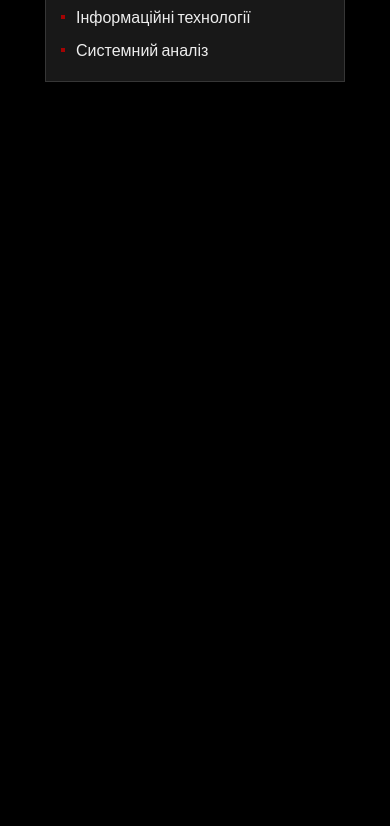
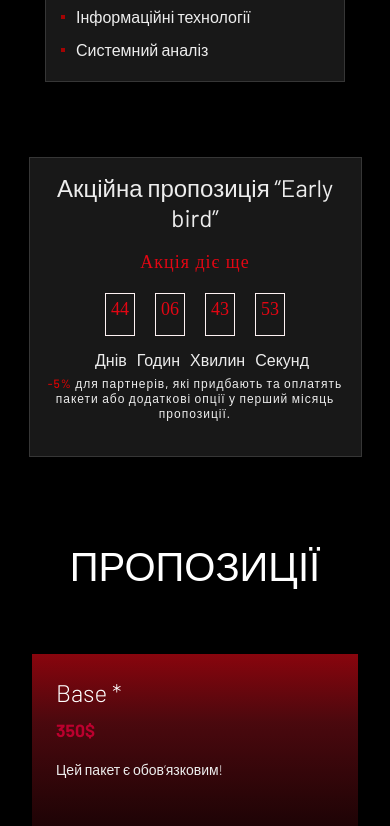
Before and after one commit to yasinochka/ctf-2025-partnership, a Next.js app: page / in a window 390 px wide. Shown: the part 5800-6626 px from the top of the page. Built offline with nearby package versions, Linux system fonts and the light colour scheme; a web font is replaced by a local one.

Commit message:
countdown adaptive for phones done

```diff
--- a/src/app/Countdown.module.css
+++ b/src/app/Countdown.module.css
@@ -88,3 +88,59 @@
 .highlightRed{
     color: #d90404;
 }
+
+@media (max-width: 768px) {
+    .CountdownSection {
+        padding: 20px 10px;
+    }
+
+    .text {
+        padding: 15px;
+        max-width: 90%;
+        position: relative; /* Додано для правильного позиціонування абсолютних елементів */
+    }
+
+    .title1 {
+        font-size: 24px;
+    }
+
+    .title2 {
+        font-size: 18px;
+    }
+
+    .notTitle {
+        font-size: 12px;
+        margin-top: 40px; /* Додано відступ зверху, щоб уникнути накладання */
+    }
+
+    .countdown {
+        gap: 20px;
+    }
+
+    .countdownItem {
+        padding: 5px;
+    }
+
+    .count {
+        font-size: 18px;
+    }
+
+    .label {
+        font-size: 9px;
+    }
+
+    .labels {
+        gap: 10px;
+        position: absolute;
+        left: 50%;
+        transform: translateX(-50%);
+        top: 175px;
+    }
+}
+
+
+@media (width: 430px) {
+    .labels {
+        top: 145px;
+    }
+}
```
